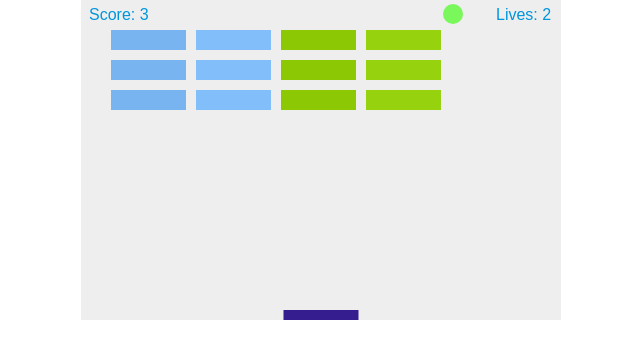
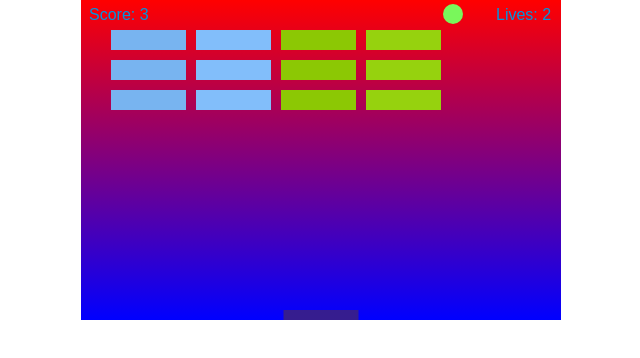
Before and after one commit to FrazierMark/Break-Out-Game, a plain HTML site: page index.html in a window 1280 px wide. Shown: the whole page, without its empty margins (319-959 px from the left). Drawn offline with Linux system fonts and the light colour scheme.

Commit message:
Added a linear gradient

```diff
--- a/index.html
+++ b/index.html
@@ -42,6 +42,10 @@
 			let lives = 3;
 			let ballColor = createRandomColor();
 			let paddleColor = createRandomColor();
+
+			let gradient = ctx.createLinearGradient(0, 0, 0, canvas.height);
+			gradient.addColorStop(0, '#ff0000');
+			gradient.addColorStop(1, '#0000ff');
 
 			let bricks = [];
 			for (let c = 0; c < brickColumnCount; c++) {
@@ -174,6 +178,10 @@
 
 			function draw() {
 				ctx.clearRect(0, 0, canvas.width, canvas.height);
+
+				ctx.fillStyle = gradient;
+				ctx.fillRect(0, 0, canvas.width, canvas.height);
+
 				drawBricks();
 				drawBall();
 				drawPaddle();
```
